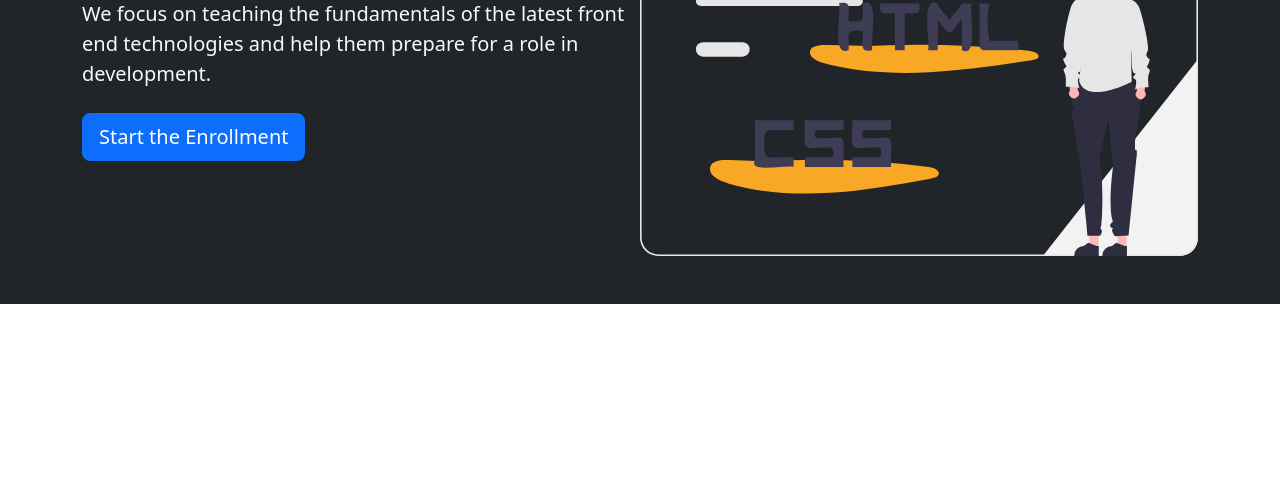
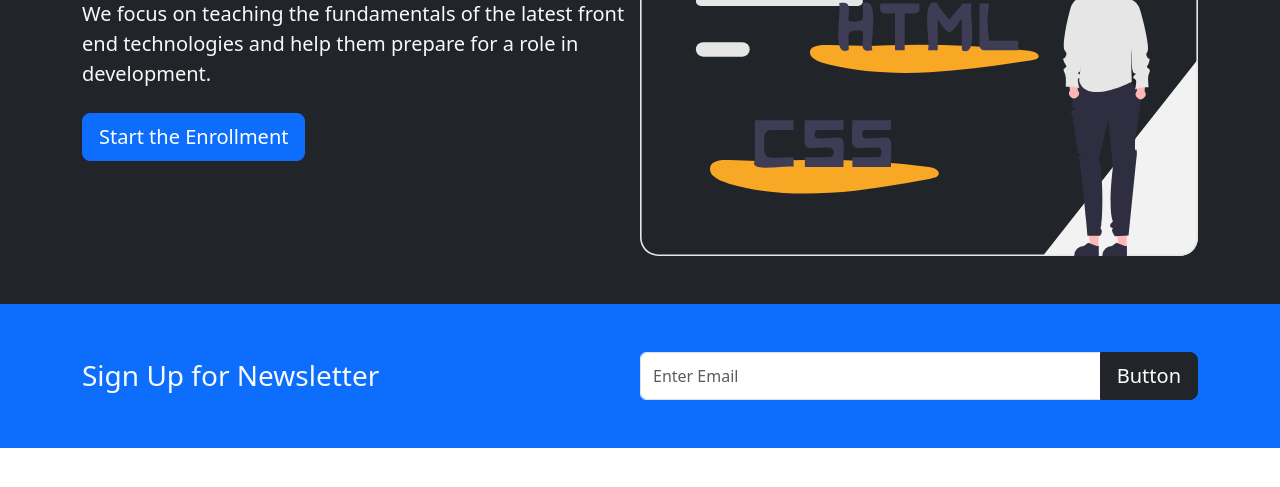
Before and after one commit to seaofcode/bootstrap5Intro, a plain HTML site: page index.html in a window 1280 px wide. Shown: the part 289-776 px from the top of the page. Drawn offline with nearby package versions, Linux system fonts and the light colour scheme.

Commit message:
Newsletter

```diff
--- a/index.html
+++ b/index.html
@@ -58,6 +58,29 @@
         </div>
     </section>
 
+    <!-- Newsletter-->
+    <section class="bg-primary text-light p-5">
+        <div class="container">
+            <div class="d-md-flex justify-content-between align-items-center">
+                <h3 class="mb-3 mb-md-0">
+                    Sign Up for Newsletter
+                </h3>
+
+                <div class="input-group news-input">
+                    <input
+                        type="text"
+                        class="form-control"
+                        placeholder="Enter Email"
+                        >
+                    <button
+                    class="btn btn-dark btn-lg"
+                    type="button"
+                    >Button</button>
+                </div>
+            </div>
+        </div>
+    </section>
+
     <script src="https://cdn.jsdelivr.net/npm/bootstrap@5.3.0-alpha1/dist/js/bootstrap.bundle.min.js"
         integrity="sha384-w76AqPfDkMBDXo30jS1Sgez6pr3x5MlQ1ZAGC+nuZB+EYdgRZgiwxhTBTkF7CXvN"
         crossorigin="anonymous"></script>
--- a/styles.css
+++ b/styles.css
@@ -0,0 +1,5 @@
+@media(min-width: 768px) {
+    .news-input {
+        width: 50%;
+    }
+}
```
